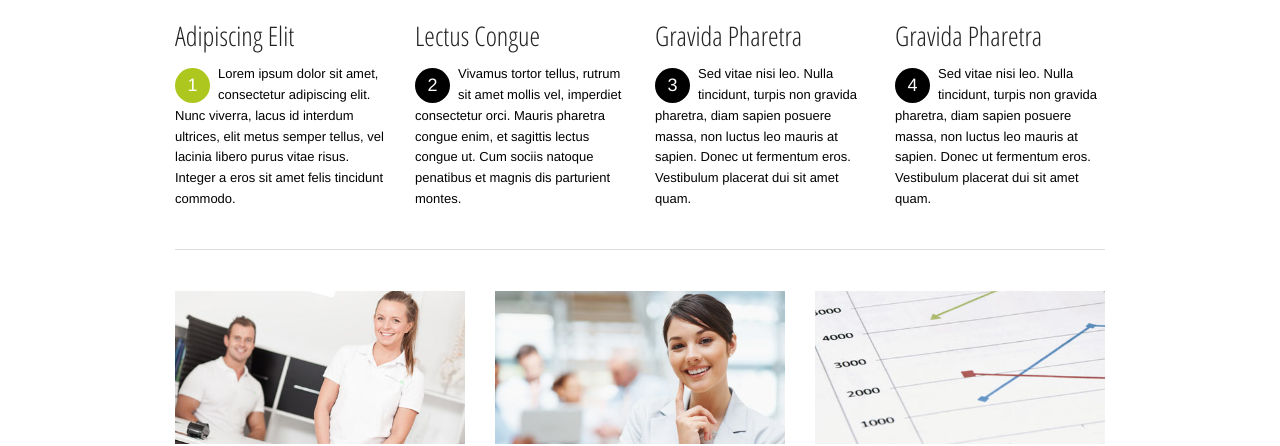
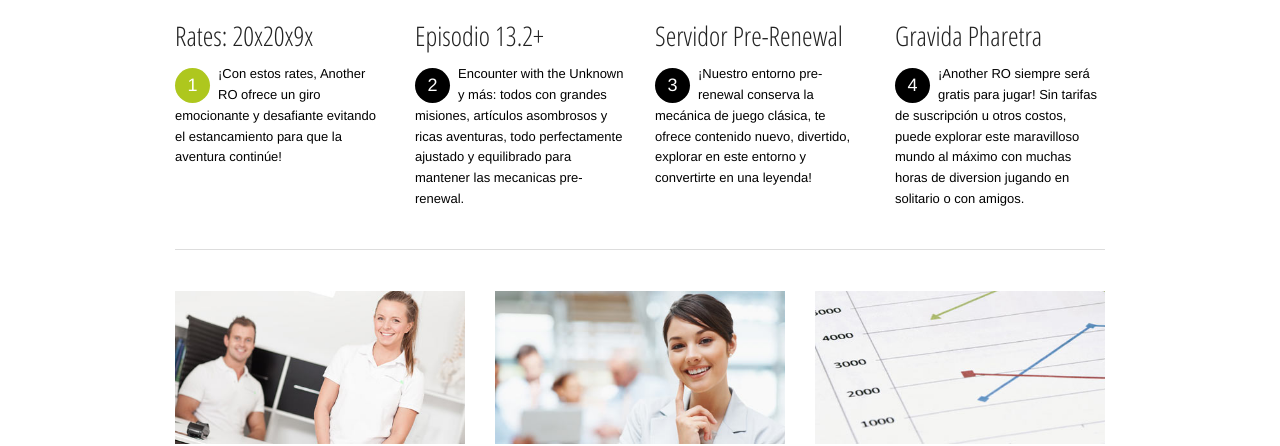
Before and after one commit to another-ro/another-ro.github.io, a plain HTML site: page index.html in a window 1280 px wide. Shown: the part 651-1097 px from the top of the page. Drawn offline with Linux system fonts and the light colour scheme; a web font is replaced by a local one.

Commit message:
Update index.html

```diff
--- a/index.html
+++ b/index.html
@@ -62,20 +62,20 @@
     <!-- end row -->
     <div class="row">
       <div class="three columns">
-        <h3>Adipiscing Elit</h3>
-        <p><span class="dropcap_green">1</span> Lorem ipsum dolor sit amet, consectetur adipiscing elit. Nunc viverra, lacus id interdum ultrices, elit metus semper tellus, vel lacinia libero purus vitae risus. Integer a eros sit amet felis tincidunt commodo.</p>
+        <h3>Rates: 20x20x9x</h3>
+        <p><span class="dropcap_green">1</span>¡Con estos rates, Another RO ofrece un giro emocionante y desafiante evitando el estancamiento para que la aventura continúe!</p>
       </div>
       <div class="three columns">
-        <h3>Lectus Congue</h3>
-        <p><span class="dropcap_black">2</span> Vivamus tortor tellus, rutrum sit amet mollis vel, imperdiet consectetur orci. Mauris pharetra congue enim, et sagittis lectus congue ut. Cum sociis natoque penatibus et magnis dis parturient montes.</p>
+        <h3>Episodio 13.2+</h3>
+        <p><span class="dropcap_black">2</span>Encounter with the Unknown y más: todos con grandes misiones, artículos asombrosos y ricas aventuras, todo perfectamente ajustado y equilibrado para mantener las mecanicas pre-renewal.</p>
+      </div>
+      <div class="three columns">
+        <h3>Servidor Pre-Renewal</h3>
+        <p><span class="dropcap_black">3</span>¡Nuestro entorno pre-renewal conserva la mecánica de juego clásica, te ofrece contenido nuevo, divertido, explorar en este entorno y convertirte en una leyenda!</p>
       </div>
       <div class="three columns">
         <h3>Gravida Pharetra</h3>
-        <p><span class="dropcap_black">3</span> Sed vitae nisi leo. Nulla tincidunt, turpis non gravida pharetra, diam sapien posuere massa, non luctus leo mauris at sapien. Donec ut fermentum eros. Vestibulum placerat dui sit amet quam.</p>
-      </div>
-      <div class="three columns">
-        <h3>Gravida Pharetra</h3>
-        <p><span class="dropcap_black">4</span> Sed vitae nisi leo. Nulla tincidunt, turpis non gravida pharetra, diam sapien posuere massa, non luctus leo mauris at sapien. Donec ut fermentum eros. Vestibulum placerat dui sit amet quam.</p>
+        <p><span class="dropcap_black">4</span> ¡Another RO siempre será gratis para jugar! Sin tarifas de suscripción u otros costos, puede explorar este maravilloso mundo al máximo con muchas horas de diversion jugando en solitario o con amigos.</p>
       </div>
     </div>
     <!-- end row -->
```
